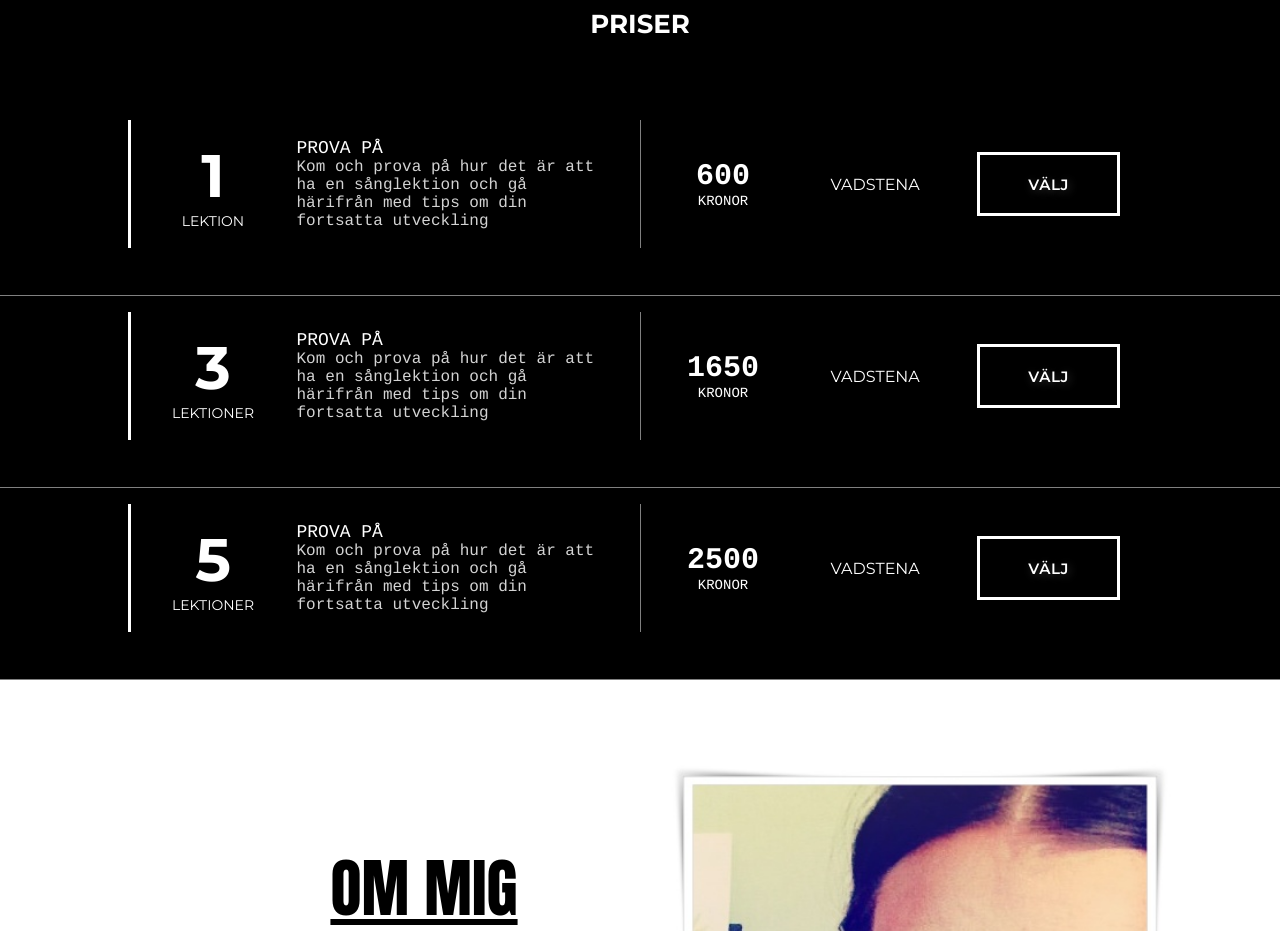
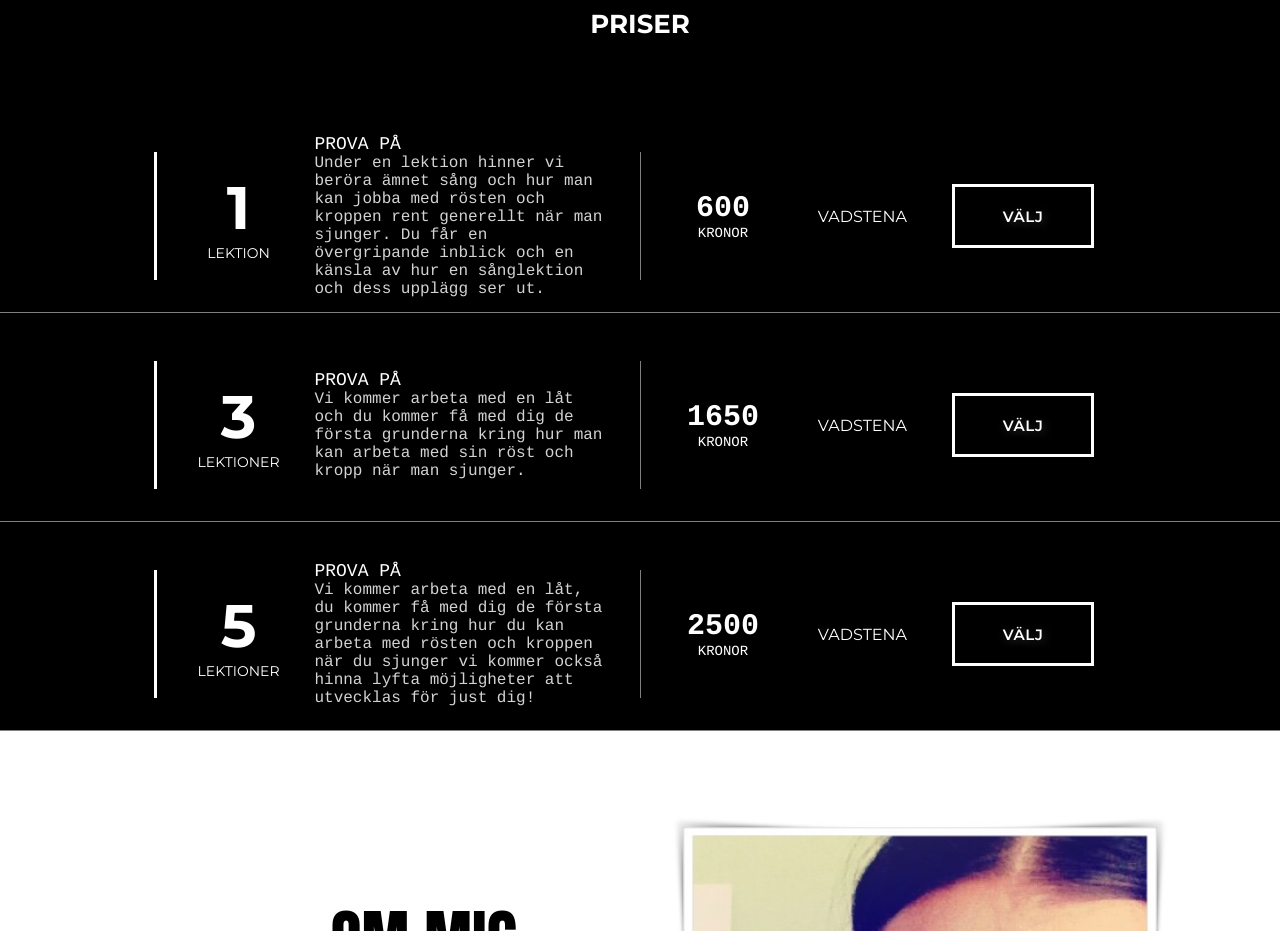
Before and after one commit to FThelin/johannathelin, a Next.js app: page / in a window 1280 px wide. Shown: the part 1960-2891 px from the top of the page. Built offline with nearby package versions, Linux system fonts and the light colour scheme.

Commit message:
minor UI fixes

```diff
--- a/components/Prices.js
+++ b/components/Prices.js
@@ -15,8 +15,10 @@ const Prices = () => {
             <div className={styles.lessonInfo}>
               <h6>Prova på</h6>
               <p>
-                Kom och prova på hur det är att ha en sånglektion och gå
-                härifrån med tips om din fortsatta utveckling
+                Under en lektion hinner vi beröra ämnet sång och hur man kan
+                jobba med rösten och kroppen rent generellt när man sjunger. Du
+                får en övergripande inblick och en känsla av hur en sånglektion
+                och dess upplägg ser ut.
               </p>
             </div>
           </div>
@@ -44,8 +46,9 @@ const Prices = () => {
             <div className={styles.lessonInfo}>
               <h6>Prova på</h6>
               <p>
-                Kom och prova på hur det är att ha en sånglektion och gå
-                härifrån med tips om din fortsatta utveckling
+                Vi kommer arbeta med en låt och du kommer få med dig de första
+                grunderna kring hur man kan arbeta med sin röst och kropp när
+                man sjunger.
               </p>
             </div>
           </div>
@@ -73,8 +76,10 @@ const Prices = () => {
             <div className={styles.lessonInfo}>
               <h6>Prova på</h6>
               <p>
-                Kom och prova på hur det är att ha en sånglektion och gå
-                härifrån med tips om din fortsatta utveckling
+                Vi kommer arbeta med en låt, du kommer få med dig de första
+                grunderna kring hur du kan arbeta med rösten och kroppen när du
+                sjunger vi kommer också hinna lyfta möjligheter att utvecklas
+                för just dig!
               </p>
             </div>
           </div>
--- a/styles/About.module.css
+++ b/styles/About.module.css
@@ -41,7 +41,7 @@
     margin-bottom: 1rem;
 }
 
-@media screen and (max-width: 900px) {
+@media screen and (max-width: 1024px) {
     .container {
         flex-direction: column;
         justify-content: center;
@@ -51,13 +51,19 @@
 
     .leftContainer {
         width: 90%;
-        padding: 1rem 0 1rem 0;
+        padding: 1rem 0 0 0;
+        height: 60%;
     }
 
     .rightContainer {
         display: flex;
         justify-content: center;
         align-items: center;
-        width: 90%;
+        width: 100%;
+        height: 40%;
     }
+
+    /* .imageContainer {
+        bottom: 100px;
+    } */
 }
--- a/styles/Main.module.css
+++ b/styles/Main.module.css
@@ -53,8 +53,8 @@
 
     .subtext {
         padding-top: 1rem;
-        font-size: 10px;
-        width: 60%;
+        font-size: 14px;
+        width: 90%;
         text-align: center;
     }
 }
--- a/styles/Prices.module.css
+++ b/styles/Prices.module.css
@@ -10,13 +10,14 @@
     text-transform: uppercase;
     font-size: 26px;
     margin: 4rem 0;
+
 }
 
 .sectionContainer {
     margin-top: 1rem;
     width: 100%;
     border-bottom: 1px solid gray;
-    height: 11rem;
+    padding: 2rem;
 }
 
 .section {
@@ -93,12 +94,12 @@
     color: white;
 }
 
-@media screen and (max-width: 860px) {
+@media screen and (max-width: 1024px) {
     .sectionContainer {
-        height: 20rem;
-        width: 22rem;
+        width: 355px;
         border: 1px solid gray;
         margin-bottom: 3rem;
+        padding: 0.5rem;
     }
     .section {
         flex-direction: column;
```
